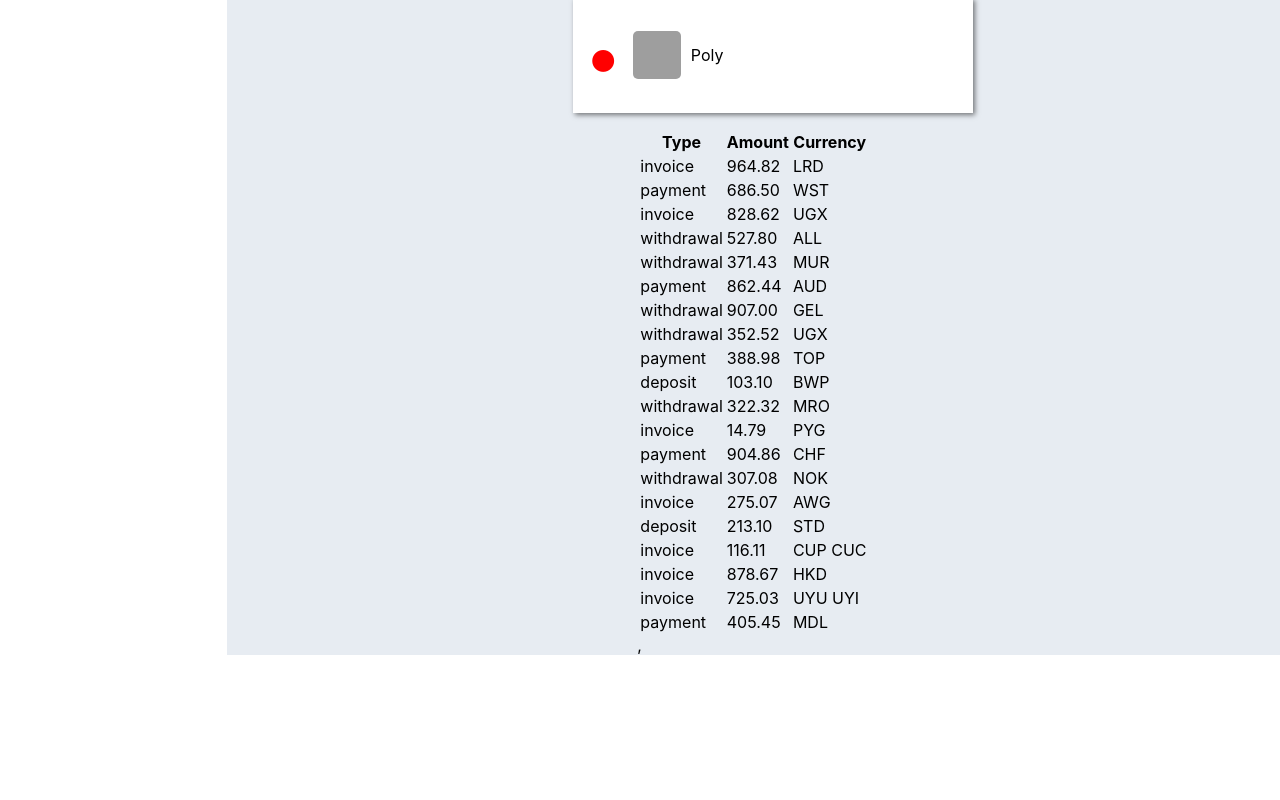
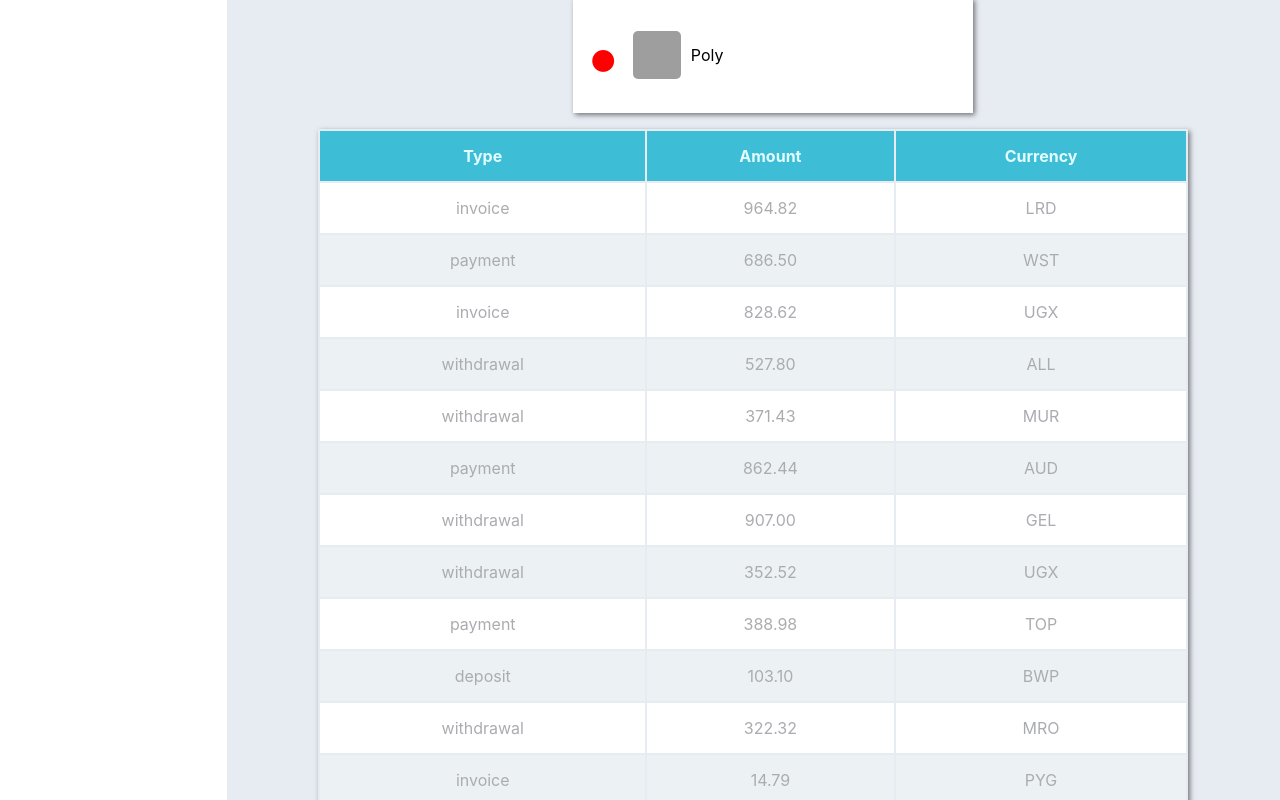
Before and after one commit to lotos4u/react-hw-01-components, a React (Create React App) app: page / in a window 1280 px wide. Shown: the part 1340-2140 px from the top of the page. Before the commit the page ends 1995 px from the top, so only its background shows below. Built offline with nearby package versions, Linux system fonts and the light colour scheme; grey boxes are pictures that could not be loaded.

Commit message:
Add transactions styles

```diff
--- a/src/App.js
+++ b/src/App.js
@@ -41,7 +41,7 @@ function App() {
                     <FriendList friends={state.friends} />
                 </div>
                 <div id="transactions" className="task-container">
-                    <TransactionHistory items={state.transactions} />,
+                    <TransactionHistory items={state.transactions} />
                 </div>
             </div>
         </div>
--- a/src/components/TransactionHistory/index.jsx
+++ b/src/components/TransactionHistory/index.jsx
@@ -2,9 +2,8 @@ import React from "react";
 import PropTypes from 'prop-types';
 import styles from './styles.module.scss'
 
-console.log(styles);
 const TransactionHistory = (props) => (
-    <table className="transaction-history">
+    <table className={styles.transactionHistory}>
         <thead>
         <tr>
             <th>Type</th>
--- a/src/components/TransactionHistory/styles.module.scss
+++ b/src/components/TransactionHistory/styles.module.scss
@@ -0,0 +1,23 @@
+.transactionHistory {
+  width: 870px;
+  box-shadow: 2px 2px 5px 0px rgba(0, 0, 0, 0.5);
+  text-align: center;
+
+  thead tr th {
+    color: #e2fdfe;
+    background-color: #3dbdd6;
+  }
+
+  tr {
+    height: 50px;
+    color: #abacb0;
+
+    &:nth-child(even) {
+      background: #ecf1f4
+    }
+
+    &:nth-child(odd) {
+      background: #ffffff
+    }
+  }
+}
```
